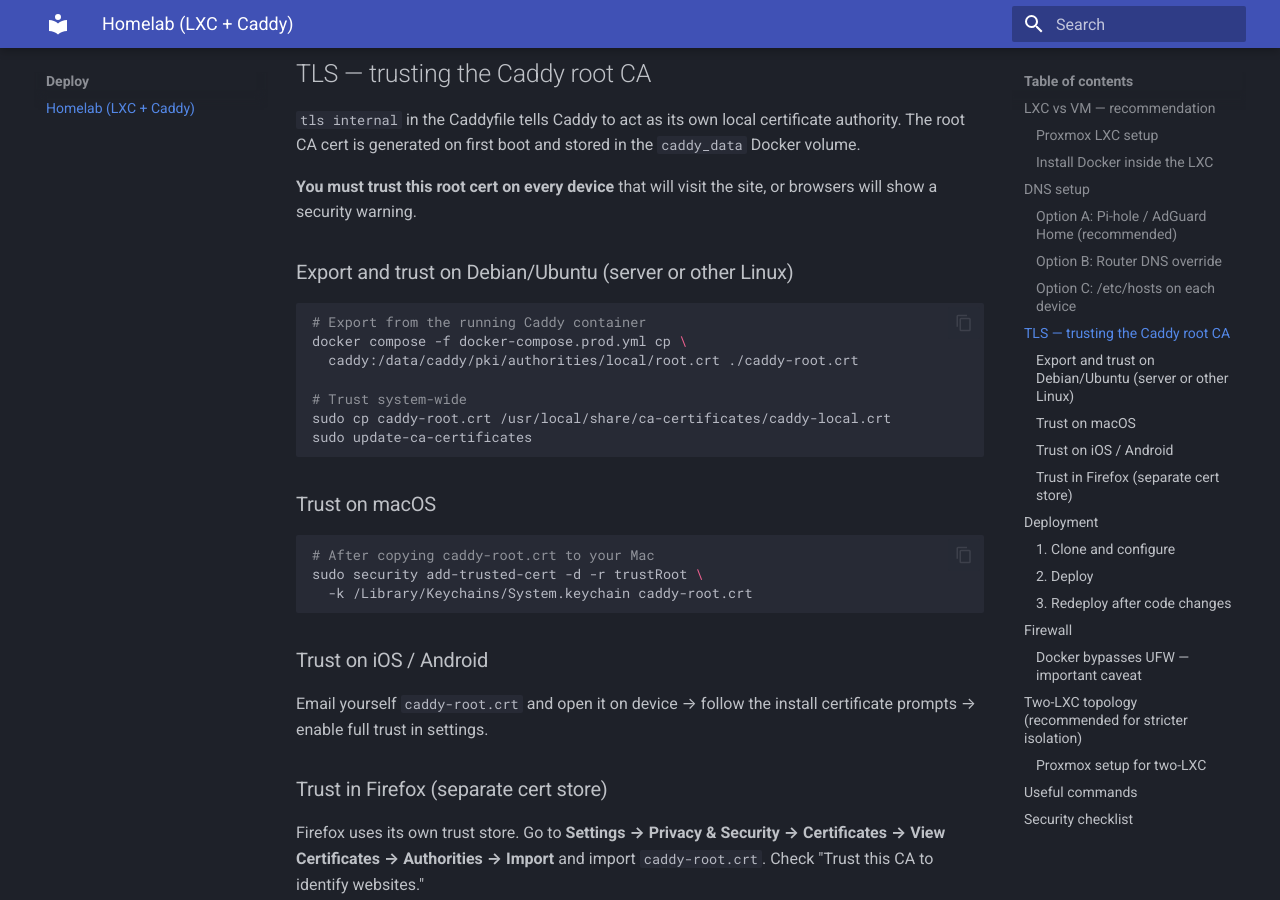
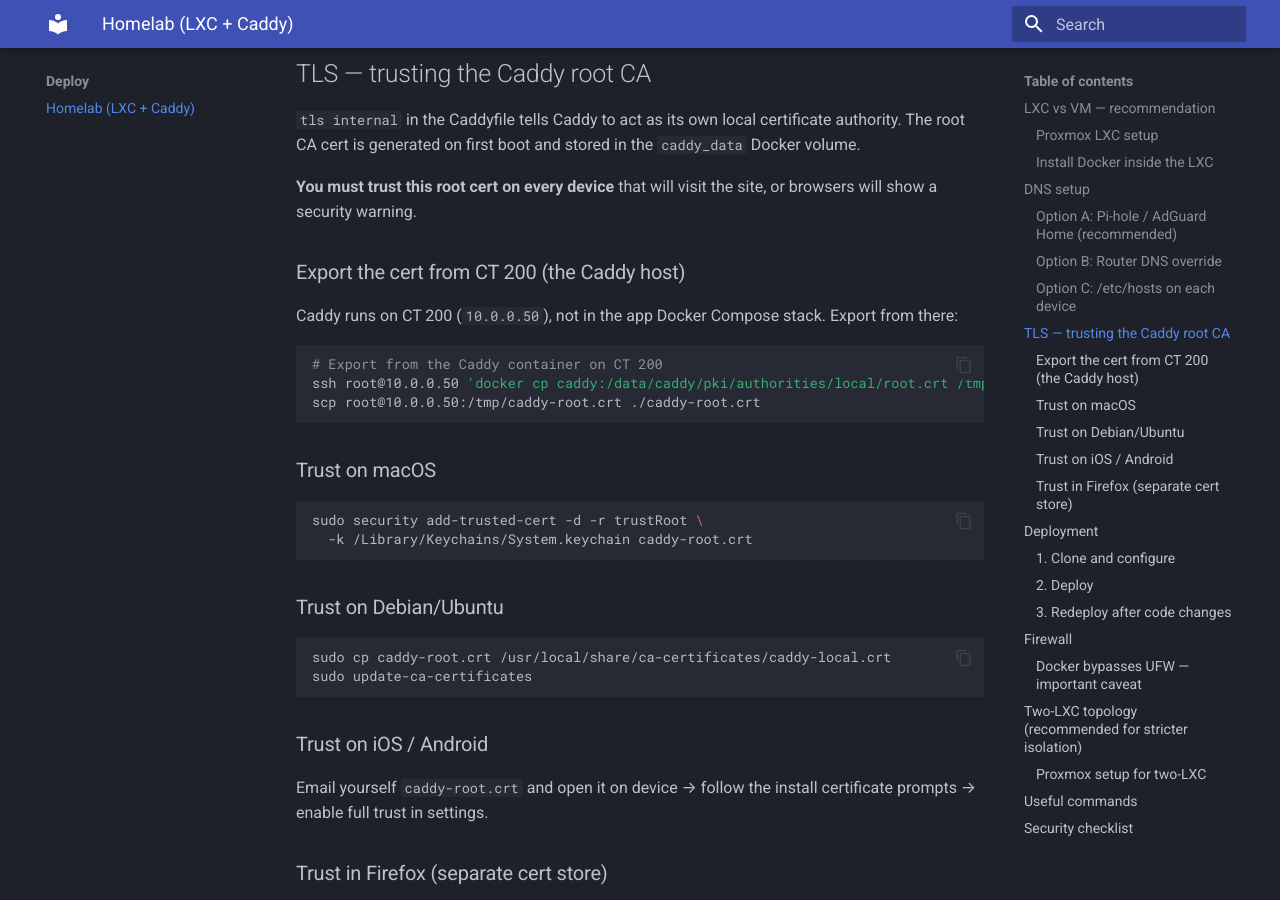
Before and after one commit to vietbui1999ru/amazon-product-scraper-notifier, an MkDocs documentation site: the page built from docs/deploy/homelab.md, in a window 1280 px wide and 900 px high, scrolled down 1874 px. Built offline with MkDocs 1.6.1 and Material for MkDocs 9.7.7, drawn with Linux system fonts in a browser that asks for light colours.

Commit message:
fix: correct doc and compose errors found during curl verification
- kickstart.md: DATABASE_URL/REDIS_URL in .env are ignored by local
  docker-compose (hardcoded); only SLACK_WEBHOOK_URL passes through
- homelab.md: Caddy runs on CT 200, not in docker-compose.prod.yml;
  fix TLS cert export to use ssh+scp from 10.0.0.50
- api.md: add 400 error case for demo/drop URL validation
- docker-compose.yml: remove CHECK_INTERVAL_SECONDS env var — silently
  ignored because config.yaml value is passed as constructor kwarg to
  pydantic-settings, taking precedence over env vars

Co-Authored-By: Claude Sonnet 4.6 <noreply@anthropic.com>

````diff
--- a/docker-compose.yml
+++ b/docker-compose.yml
@@ -38,7 +38,6 @@ services:
       DATABASE_URL: postgresql+asyncpg://pricechecker:pricechecker@postgres:5432/pricechecker
       REDIS_URL: redis://redis:6379
       SLACK_WEBHOOK_URL: ${SLACK_WEBHOOK_URL:-}
-      CHECK_INTERVAL_SECONDS: ${CHECK_INTERVAL_SECONDS:-300}
       LOG_LEVEL: ${LOG_LEVEL:-INFO}
       CONFIG_PATH: /app/config.yaml
     volumes:
--- a/docs/deploy/homelab.md
+++ b/docs/deploy/homelab.md
@@ -72,24 +72,28 @@ Some routers (OPNsense, pfSense, Unifi) let you add custom DNS host entries. Add
 
 **You must trust this root cert on every device** that will visit the site, or browsers will show a security warning.
 
-### Export and trust on Debian/Ubuntu (server or other Linux)
+### Export the cert from CT 200 (the Caddy host)
+
+Caddy runs on CT 200 (`10.0.0.50`), not in the app Docker Compose stack. Export from there:
 
 ```bash
-# Export from the running Caddy container
-docker compose -f docker-compose.prod.yml cp \
-  caddy:/data/caddy/pki/authorities/local/root.crt ./caddy-root.crt
-
-# Trust system-wide
-sudo cp caddy-root.crt /usr/local/share/ca-certificates/caddy-local.crt
-sudo update-ca-certificates
+# Export from the Caddy container on CT 200
+ssh root@10.0.0.50 'docker cp caddy:/data/caddy/pki/authorities/local/root.crt /tmp/caddy-root.crt'
+scp root@10.0.0.50:/tmp/caddy-root.crt ./caddy-root.crt
 ```
 
 ### Trust on macOS
 
 ```bash
-# After copying caddy-root.crt to your Mac
 sudo security add-trusted-cert -d -r trustRoot \
   -k /Library/Keychains/System.keychain caddy-root.crt
+```
+
+### Trust on Debian/Ubuntu
+
+```bash
+sudo cp caddy-root.crt /usr/local/share/ca-certificates/caddy-local.crt
+sudo update-ca-certificates
 ```
 
 ### Trust on iOS / Android
````
Also changed, not shown: docs/backend/api.md (+2 -1 lines), docs/kickstart.md (+1 -3 lines).
